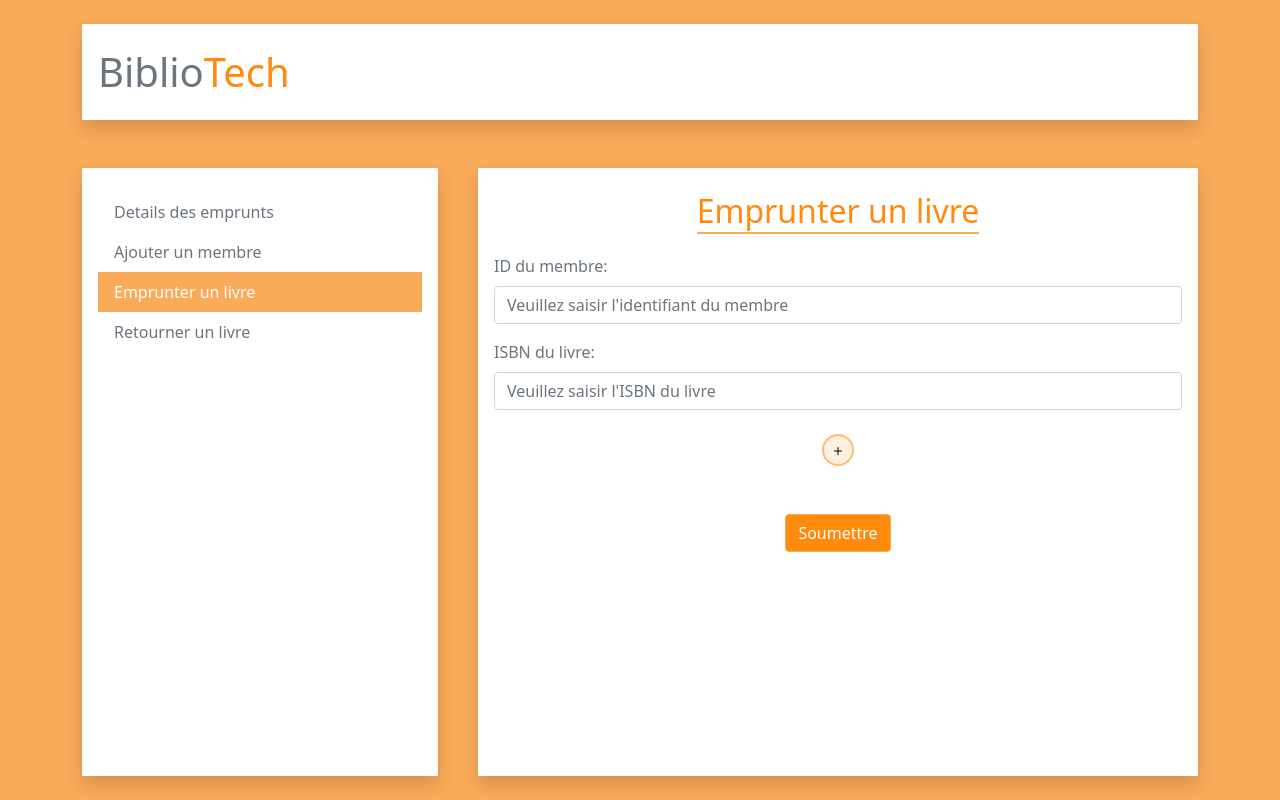
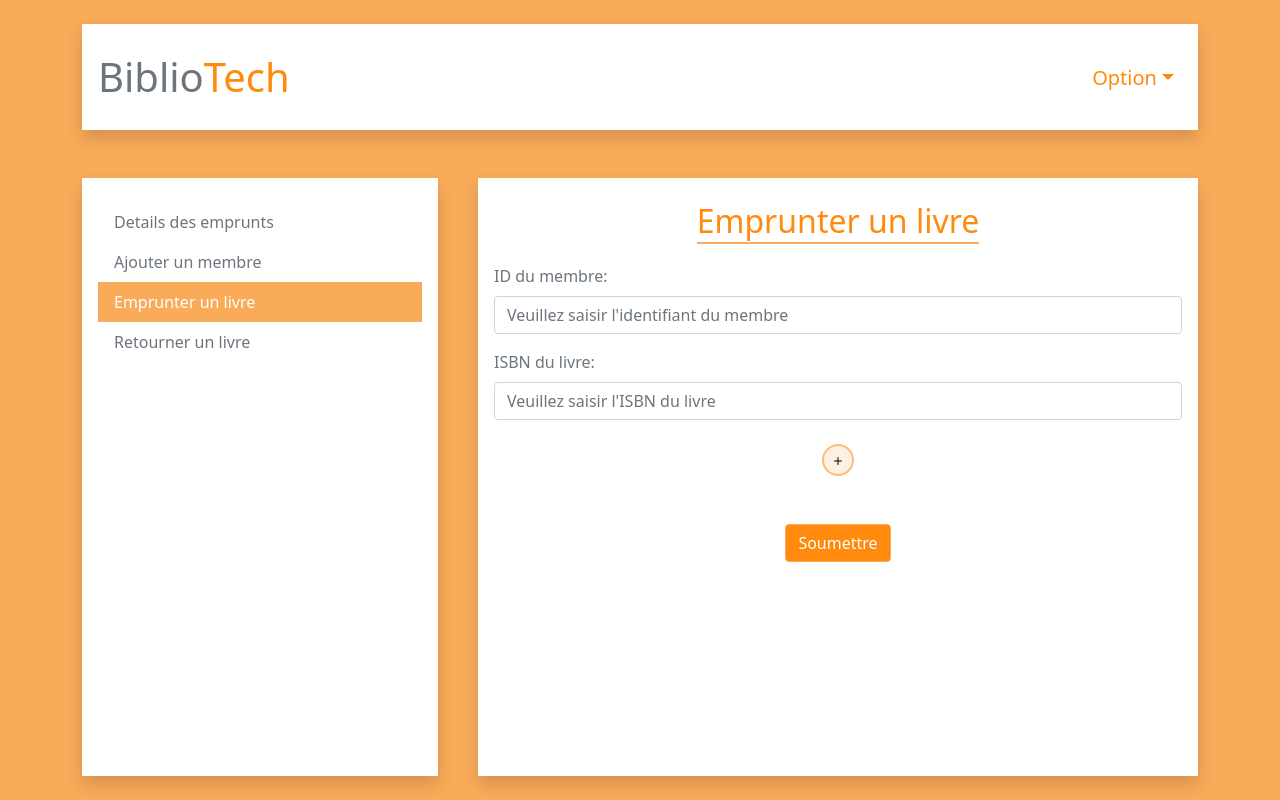
Before and after one commit to andry-iany/fs-library-management, a React (Create React App) app in the folder client/: page /rental/rent in a window 1280 px wide. Built offline with nearby package versions, Linux system fonts and the light colour scheme.

Commit message:
Client: add nav dropdown

```diff
--- a/client/src/App.css
+++ b/client/src/App.css
@@ -1,3 +1,8 @@
+a,
+a:active {
+	color: inherit !important;
+}
+
 .App {
 	height: 100vh;
 	overflow: auto;
@@ -30,6 +35,12 @@
 	background-color: #f3830b !important;
 }
 
-.aside-navlink:not(.bg-primary-cust):hover {
+.aside-navlink:not(.bg-primary-cust):hover,
+.dropdown-item:hover {
 	background-color: #ffe3c5 !important;
 }
+
+.dropdown-item:active {
+	background-color: #f9ab59 !important;
+	color: #fff !important;
+}
--- a/client/src/components/Header/Header.js
+++ b/client/src/components/Header/Header.js
@@ -1,10 +1,22 @@
 import ShadowedBox from "../shared/ShadowedBox";
+import { Nav, Navbar, NavDropdown } from "react-bootstrap";
 
 function Header() {
 	return (
-		<ShadowedBox className="h1 mb-5">
-			<span>Biblio</span>
-			<span className="text-primary-cust">Tech</span>
+		<ShadowedBox className="mb-5">
+			<Navbar className="d-flex justify-content-between align-items-end  p-0">
+				<Navbar.Brand>
+					<span className="h1 text-secondary">Biblio</span>
+					<span className="h1 text-primary-cust">Tech</span>
+				</Navbar.Brand>
+				<Nav className="text-primary-cust">
+					<NavDropdown title="Option" className="h5" align="end">
+						<NavDropdown.Item href="#action/3.1">
+							Se déconnecter
+						</NavDropdown.Item>
+					</NavDropdown>
+				</Nav>
+			</Navbar>
 		</ShadowedBox>
 	);
 }
```
